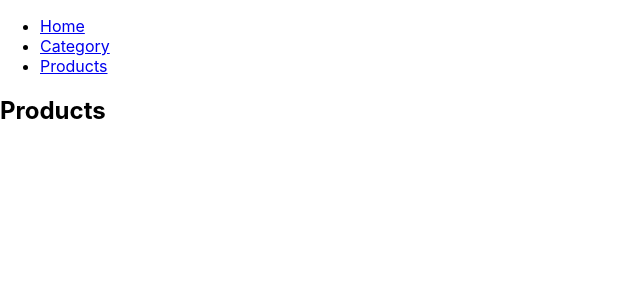
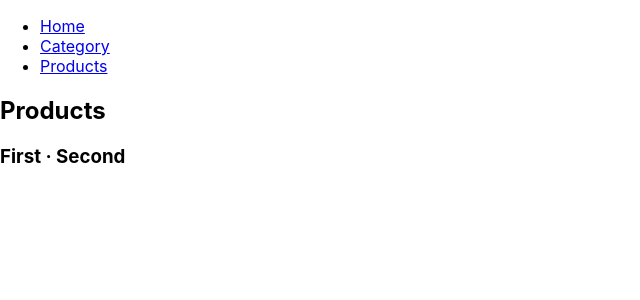
Before and after one commit to correasebastian/cra-ssr, a React app: page /products in a window 1280 px wide. Shown: the top 300 px of the page, without its empty margins (0-640 px from the left). Built offline with nearby package versions, Linux system fonts and the light colour scheme.

Commit message:
function on styles does not brake

```diff
--- a/src/App.tsx
+++ b/src/App.tsx
@@ -39,12 +39,17 @@ const Category = () => (
   </div>
 );
 
+function createMarkup() {
+  return {__html: '<h3>First &middot; Second</h3>'};
+}
 const Products = () => (
   <div>
     <Helmet>
         <title>Products title</title>
     </Helmet>
+
     <h2>Products</h2>
+    <div dangerouslySetInnerHTML={createMarkup()}></div>
   </div>
 );
 
--- a/src/Home.tsx
+++ b/src/Home.tsx
@@ -19,10 +19,11 @@ const useStyles = makeStyles({
       padding: '0 30px',
       width:'200px'
     },
+    imageWrapper: props => props
   });
 
 const Home =() =>{
-    const classes = useStyles();
+    const classes = useStyles({backgroundColor:"red"});
 
     return (
     <div className="App">
@@ -30,7 +31,7 @@ const Home =() =>{
             <title>Home title</title>
         </Helmet>
         <header className="App-header">
-        <img src={logo} className="App-logo" alt="logo" />
+        <img src={logo} className={"App-logo" + classes.imageWrapper } alt="logo" />
         <p>
             Edit <code>src/App.tsx</code> and save to reload.
         </p>
```
